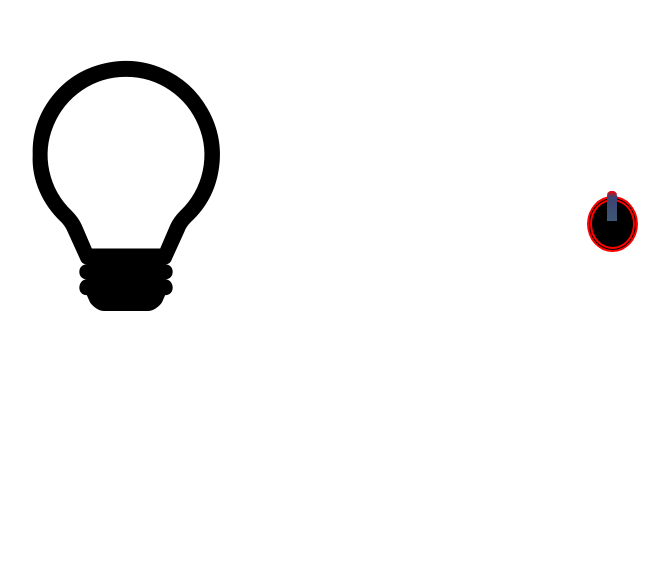
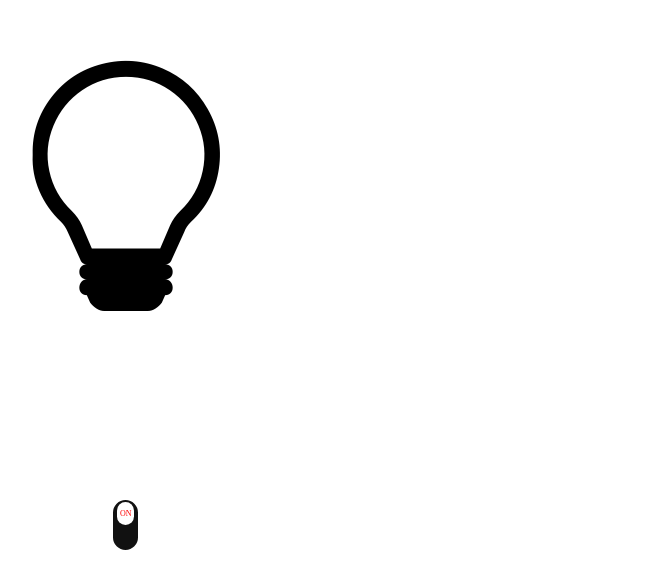
Before and after one commit to dj21-vicky21/CSS, a plain HTML site: page bulb/bulb.html in a window 1280 px wide. Shown: the part 204-792 px from the top of the page, without its empty margins (514-1183 px from the left). Drawn offline with nearby package versions, Linux system fonts and the light colour scheme; some icons are missing.

Commit message:
modified

```diff
--- a/bulb/index.css
+++ b/bulb/index.css
@@ -35,72 +35,49 @@ i:nth-child(2):before{
 
 }
 .switch{
-    width: 4%;
-    height: 7%;
+    width: 25px;
+    height: 50px;
     position: absolute;
-    background: black;
-    right: 10%;
-    border: 5px double red;
-    border-radius: 50%;
+    left: 49%;
+    top: 88%;
+    background: #111;
+    border: 2px double #111;
+    border-radius: 20px;
+    display: flex;
+    align-items: center;
+    justify-content: center;
+
+}
+
+.switch::before{
+    content: 'On';
+    width: 80%;
+    height: 50%;
+    top: 0;
+    background: white;
+    position: absolute;
+    border-radius: 50px;
+    font-size: 8px;
     display: flex;
     justify-content: center;
     align-items: center;
-
-}
-.switch div{
-    position: absolute;
-    width: 10px;
-    height: 30px;
-    top: -10px;
-    border-top-right-radius: 5px;
-    border-top-left-radius: 5px;
-    background: linear-gradient(#3d3d73,#3d5873);
-
-}
-.switch div:before{
-    content: "";
-    width: 100%;
-    height: 20%;
-    border-radius: 50%;
-    background: linear-gradient(180deg,red,transparent);
-    position: absolute;
-}
-.switch div:after{
-    content: "";
-    width: 100%;
-    height: 20%;
-    border-radius: 50%;
-    background: darkcyan;
-    position: absolute;
-    bottom: 0;
-    display: none;
-}
-#switch:checked ~ .container .switch div{
-    /*height: 20px;*/
-    top: 0;
-    transform: translateY(20px);
-    border-top-right-radius: 0px;
-    border-top-left-radius: 0px;
-    border-bottom-right-radius: 5px;
-    border-bottom-left-radius: 5px;
-    background: linear-gradient(#3d5873,#3d3d73);
-
+    text-transform: uppercase;
+    color: red;
 }
 #switch:checked ~ .container i:nth-child(2):before{
     display: block;
-    transition:0.5s all;
+    transition-delay: 2s all;
 }
-#switch:checked ~ .container{
-    background: #333;
-    transition: 0.5s all;
+#switch:checked ~ .container .switch::before{
+    top: 10px;
+    position: relative;
+    content: 'off';
+    text-transform: uppercase;
 }
 input{
     display: none;
 }
-#switch:checked ~ .container .switch div:before{
-    display: none;
+#switch:checked ~.container{
+    background: #222;
+    transition: 2s all;
 }
-#switch:checked ~ .container .switch div:after{
-    display: block;
-    background: linear-gradient(380deg,red,transparent);
-}
--- a/hover_btn/index2.css
+++ b/hover_btn/index2.css
@@ -17,7 +17,7 @@ body{
     justify-content: center;
 }
 .container .content{
-    width: 20%;
+    width: 60%;
     height: 40%;
     background: red;
     position: absolute;
```
Also changed, not shown: texteff.html (+3 -1 lines).
